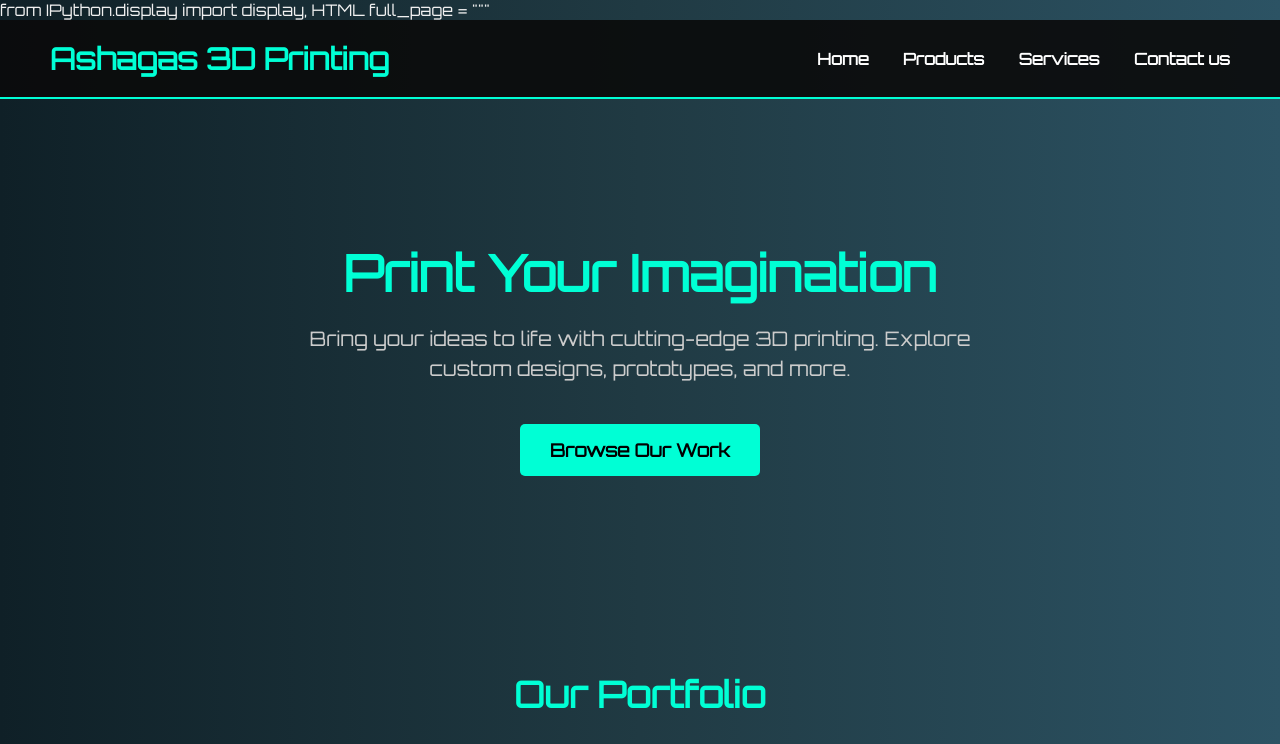
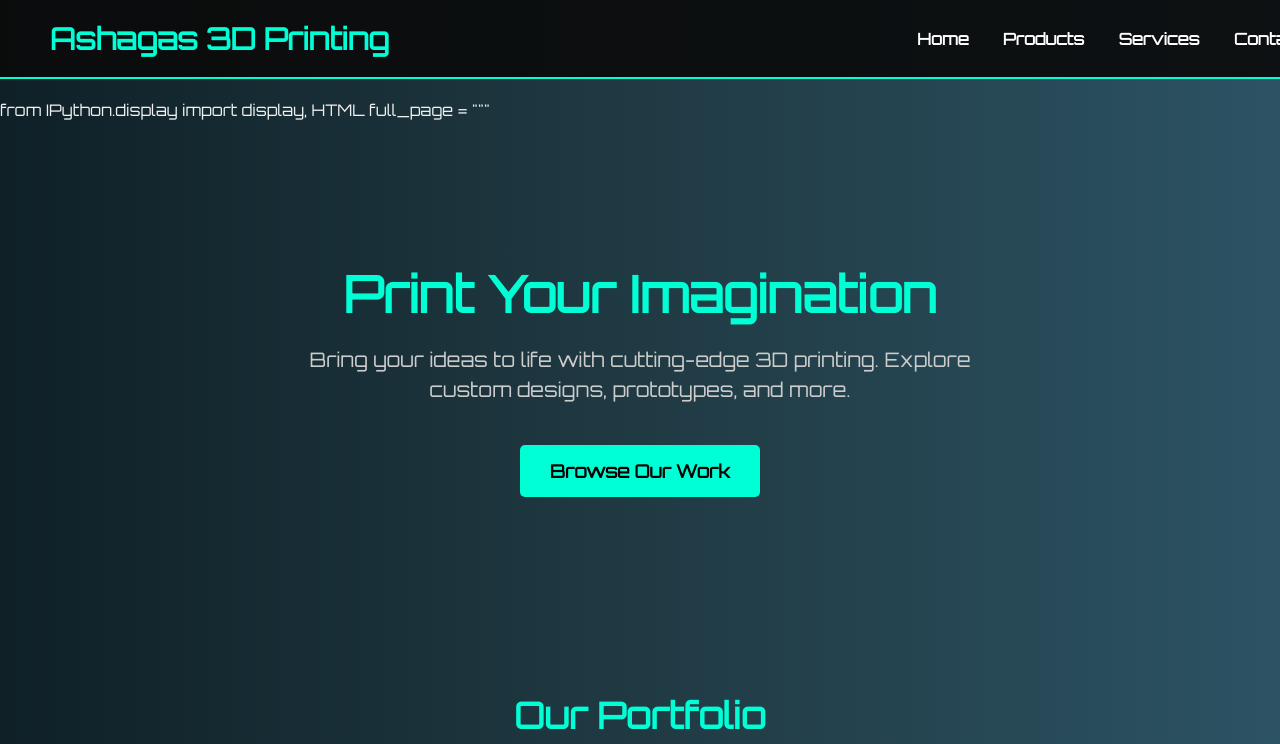
Before and after one commit to Agastyn00/AshAgas, a plain HTML site: page index.html in a window 1280 px wide. Shown: the top 744 px of the page. Drawn offline with Linux system fonts and the light colour scheme.

Commit message:
Update index.html

```diff
--- a/index.html
+++ b/index.html
@@ -6,7 +6,7 @@ full_page = """
 
     body {
         margin: 0;
-        padding: 0;
+        padding: 100px 0 0 0; /* Added top padding for fixed navbar */
         background: linear-gradient(to right, #0f2027, #203a43, #2c5364);
         font-family: 'Orbitron', sans-serif;
         color: #f0f0f0;
@@ -18,6 +18,11 @@ full_page = """
     }
 
     .navbar {
+        position: fixed; /* Makes navbar sticky */
+        top: 0;
+        left: 0;
+        width: 100%;
+        z-index: 1000;
         background-color: rgba(10, 10, 10, 0.9);
         padding: 20px 50px;
         display: flex;
```
